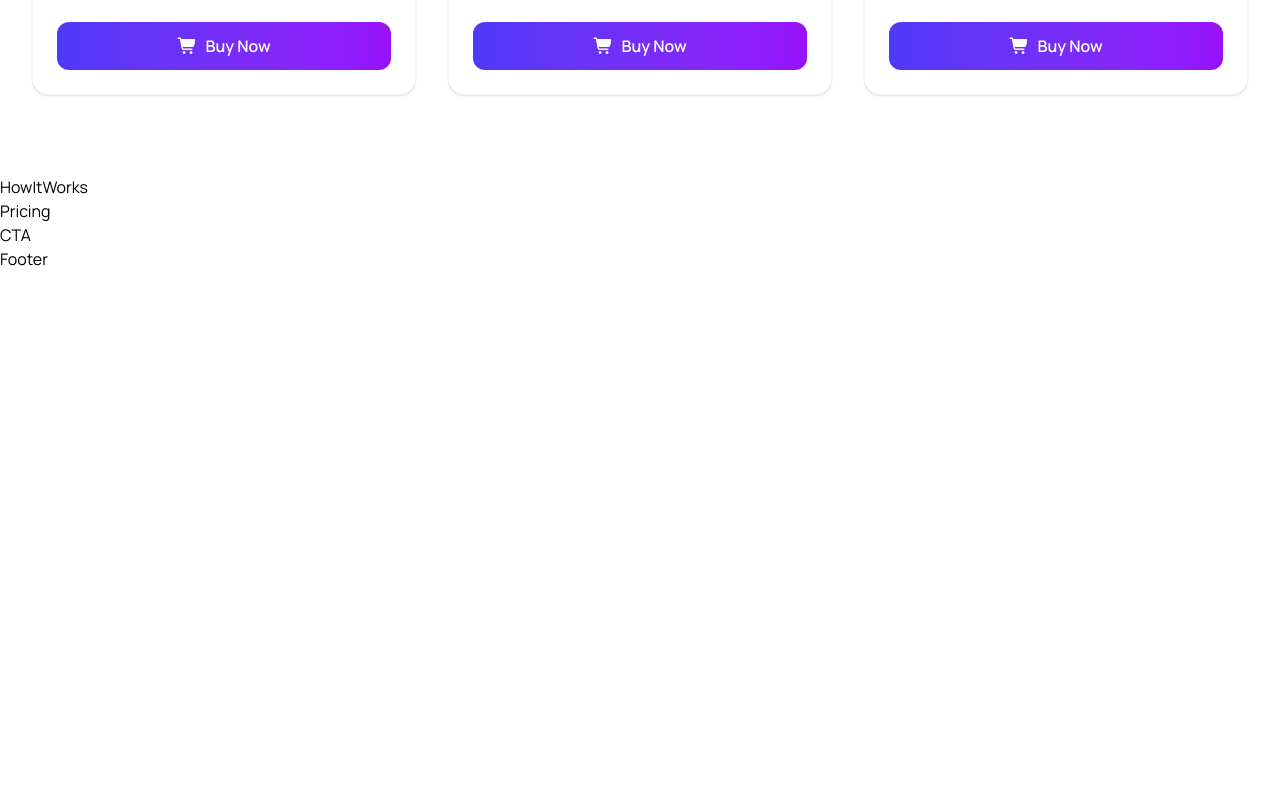
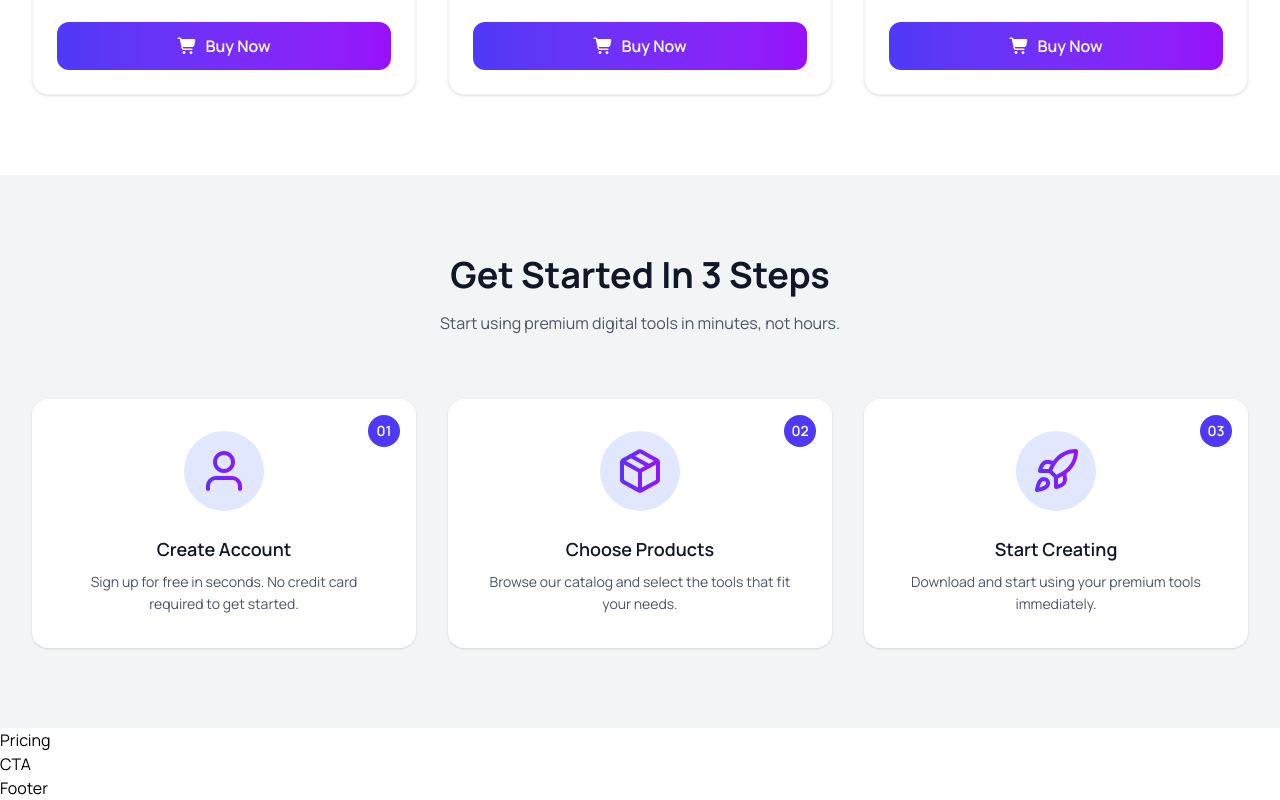
Before and after one commit to rihadjahanopu/B13-A06, a React (Vite) app: page / in a window 1280 px wide. Shown: the part 2087-2887 px from the top of the page. Before the commit the page ends 2358 px from the top, so only its background shows below. Built offline with nearby package versions, Linux system fonts and the light colour scheme.

Commit message:
create a howtowork section Compunent and funtionality

```diff
--- a/src/sections/HowItWorks.jsx
+++ b/src/sections/HowItWorks.jsx
@@ -1,5 +1,52 @@
+import data from "../data/products.json";
+
 const HowItWorks = () => {
-	return <div>HowItWorks</div>;
+	const { steps } = data;
+
+	return (
+		<section
+			id="features"
+			className="py-20 bg-gray-100">
+			<div className="max-w-7xl mx-auto px-4  sm:px-6 lg:px-8">
+				<div className="text-center mb-16">
+					<h2 className="text-3xl sm:text-4xl font-bold text-gray-900 mb-4">
+						Get Started In 3 Steps
+					</h2>
+					<p className="text-gray-600 max-w-2xl mx-auto">
+						Start using premium digital tools in minutes, not hours.
+					</p>
+				</div>
+
+				<div className="grid grid-cols-1 md:grid-cols-3 gap-8 ">
+					{steps.map((step) => (
+						<div
+							key={step.id}
+							className="relative bg-white rounded-2xl p-8 text-center shadow-sm hover:shadow-md transition-all">
+							<div className="absolute top-4 right-4 w-8 h-8 bg-indigo-600 text-white text-sm font-semibold flex items-center justify-center rounded-full">
+								{step.number}
+							</div>
+
+							<div className="w-20 h-20 mx-auto mb-6 rounded-full bg-indigo-100 flex items-center justify-center">
+								<img
+									src={step.icon}
+									alt={step.title}
+									className="w-12 h-12"
+								/>
+							</div>
+
+							<h3 className="text-lg font-semibold text-gray-900 mb-2">
+								{step.title}
+							</h3>
+
+							<p className="text-sm text-gray-600 leading-relaxed">
+								{step.description}
+							</p>
+						</div>
+					))}
+				</div>
+			</div>
+		</section>
+	);
 };
 
 export default HowItWorks;
```
